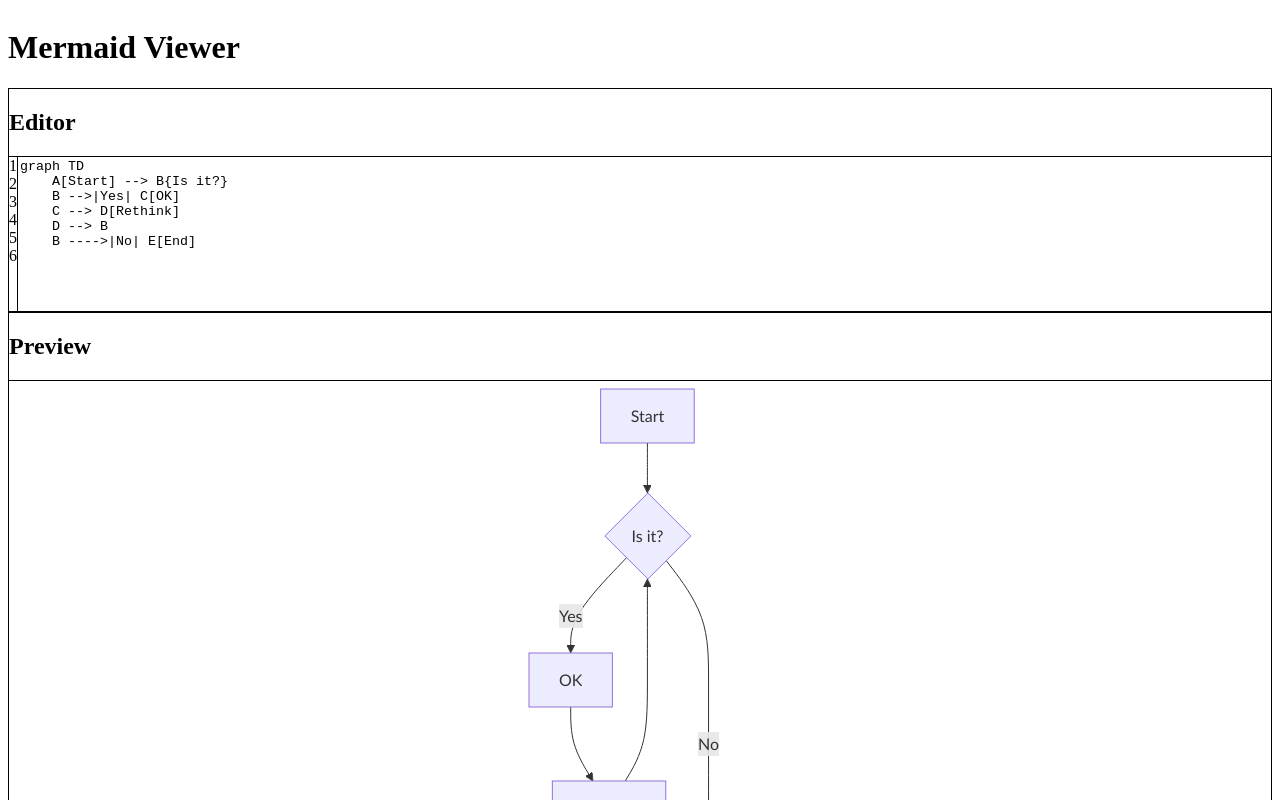
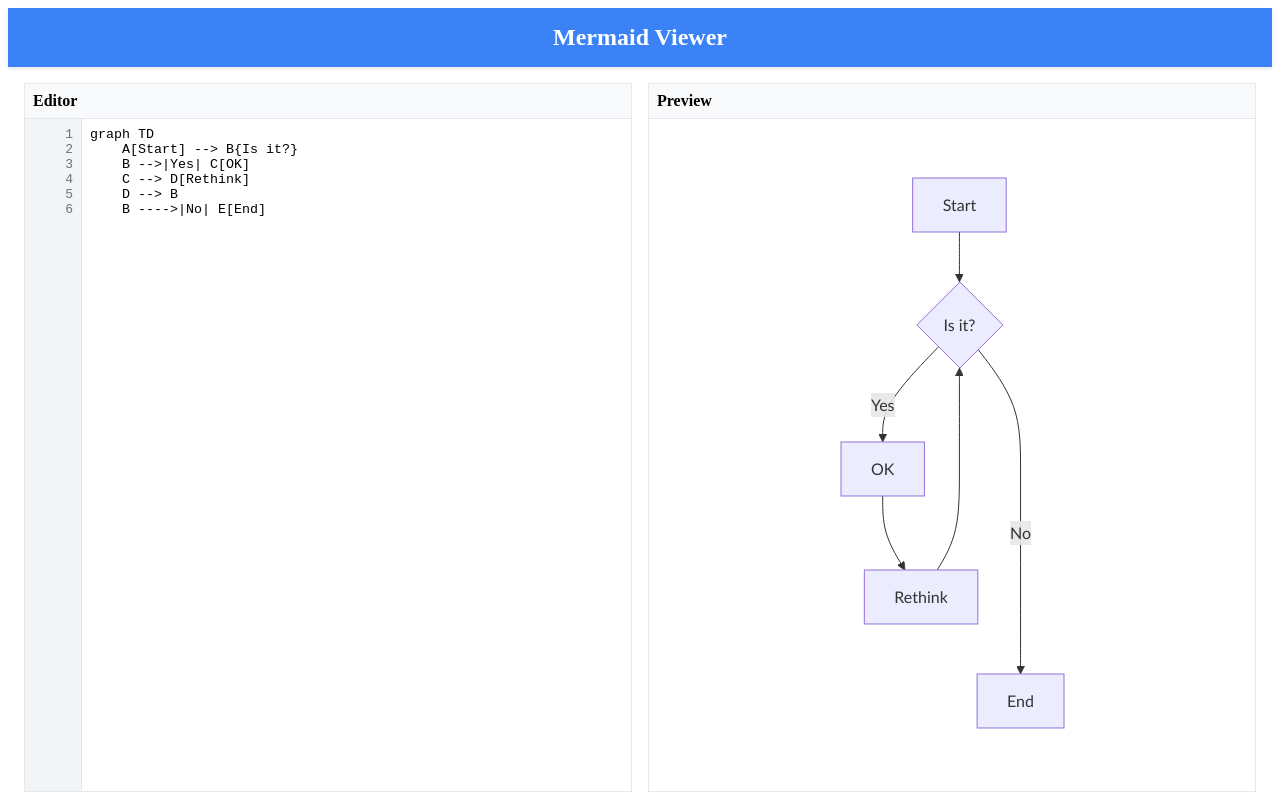
Before and after one commit to xyz600/mermaid-viewer, a React (Vite) app: page / in a window 1280 px wide. Shown: the top 800 px of the page. Built offline with nearby package versions, Linux system fonts and the light colour scheme.

Commit message:
Update App.tsx with inline styles for layout

```diff
--- a/src/App.tsx
+++ b/src/App.tsx
@@ -28,7 +28,7 @@ function App() {
           setSvgOutput(svg);
         } catch (error) {
           console.error('Failed to render mermaid diagram:', error);
-          setSvgOutput('<div class="text-red-500 p-4">Error rendering diagram</div>');
+          setSvgOutput('<div style="color: red; padding: 1rem;">Error rendering diagram</div>');
         }
       }
     };
@@ -40,32 +40,68 @@ function App() {
   const lineNumbers = code.split('\n').map((_, index) => index + 1);
 
   return (
-    <div className="min-h-screen flex flex-col bg-slate-50 dark:bg-slate-900 text-slate-900 dark:text-slate-100">
-      {/* Header */}
-      <header className="bg-blue-600 text-white shadow-lg">
-        <div className="container mx-auto px-4 py-3">
-          <h1 className="text-2xl font-bold">Mermaid Viewer</h1>
-        </div>
+    <div style={{ display: 'flex', flexDirection: 'column', minHeight: '100vh' }}>
+      {/* Header with centered title */}
+      <header style={{
+        backgroundColor: '#3b82f6',
+        color: 'white',
+        display: 'flex',
+        justifyContent: 'center',
+        alignItems: 'center',
+        padding: '1rem',
+        boxShadow: '0 2px 4px rgba(0, 0, 0, 0.1)'
+      }}>
+        <h1 style={{ margin: 0, fontSize: '1.5rem', fontWeight: 'bold' }}>Mermaid Viewer</h1>
       </header>
 
-      {/* Main Content */}
-      <main className="flex-grow container mx-auto px-4 py-6">
-        <div className="grid grid-cols-1 md:grid-cols-2 gap-6">
-          {/* Editor Section */}
-          <div className="bg-white dark:bg-slate-800 rounded-lg shadow-lg overflow-hidden border border-slate-200 dark:border-slate-700">
-            <div className="bg-slate-200 dark:bg-slate-700 px-4 py-2 border-b border-slate-300 dark:border-slate-600">
-              <h2 className="font-medium text-lg">Editor</h2>
+      {/* Main content area */}
+      <main style={{
+        display: 'flex',
+        flexDirection: 'row',
+        flexGrow: 1,
+        padding: '1rem',
+        gap: '1rem'
+      }}>
+        {/* Left side - Editor with line numbers */}
+        <div style={{
+          flex: 1,
+          display: 'flex',
+          flexDirection: 'column',
+          border: '1px solid #e5e7eb'
+        }}>
+          <div style={{
+            padding: '0.5rem',
+            borderBottom: '1px solid #e5e7eb',
+            backgroundColor: '#f9fafb'
+          }}>
+            <h2 style={{ margin: 0, fontSize: '1rem' }}>Editor</h2>
           </div>
-            <div className="flex">
-              {/* Line Numbers */}
-              <div className="bg-slate-100 dark:bg-slate-700 text-slate-500 dark:text-slate-400 py-3 px-2 text-right select-none font-mono border-r border-slate-200 dark:border-slate-600 w-12">
+          <div style={{ display: 'flex', flexGrow: 1 }}>
+            {/* Line numbers */}
+            <div style={{
+              backgroundColor: '#f3f4f6',
+              color: '#6b7280',
+              padding: '0.5rem',
+              textAlign: 'right',
+              userSelect: 'none',
+              fontFamily: 'monospace',
+              borderRight: '1px solid #e5e7eb',
+              minWidth: '2.5rem'
+            }}>
               {lineNumbers.map(num => (
-                  <div key={num} className="leading-6">{num}</div>
+                <div key={num}>{num}</div>
               ))}
             </div>
-              {/* Text Editor */}
+            {/* Text editor */}
             <textarea
-                className="w-full p-3 font-mono bg-white dark:bg-slate-800 border-none resize-none focus:ring-2 focus:ring-blue-500 focus:outline-none leading-6"
+              style={{
+                flexGrow: 1,
+                padding: '0.5rem',
+                fontFamily: 'monospace',
+                border: 'none',
+                resize: 'none',
+                outline: 'none'
+              }}
               value={code}
               onChange={(e) => setCode(e.target.value)}
               rows={Math.max(10, lineNumbers.length)}
@@ -74,23 +110,33 @@ function App() {
           </div>
         </div>
 
-          {/* Preview Section */}
-          <div className="bg-white dark:bg-slate-800 rounded-lg shadow-lg overflow-hidden border border-slate-200 dark:border-slate-700">
-            <div className="bg-slate-200 dark:bg-slate-700 px-4 py-2 border-b border-slate-300 dark:border-slate-600">
-              <h2 className="font-medium text-lg">Preview</h2>
+        {/* Right side - Preview */}
+        <div style={{
+          flex: 1,
+          display: 'flex',
+          flexDirection: 'column',
+          border: '1px solid #e5e7eb'
+        }}>
+          <div style={{
+            padding: '0.5rem',
+            borderBottom: '1px solid #e5e7eb',
+            backgroundColor: '#f9fafb'
+          }}>
+            <h2 style={{ margin: 0, fontSize: '1rem' }}>Preview</h2>
           </div>
-            <div className="p-4 overflow-auto min-h-[300px] flex items-center justify-center">
-              <div ref={mermaidRef} className="hidden"></div>
+          <div style={{
+            padding: '1rem',
+            flexGrow: 1,
+            overflow: 'auto',
+            display: 'flex',
+            justifyContent: 'center',
+            alignItems: 'center'
+          }}>
+            <div ref={mermaidRef} style={{ display: 'none' }}></div>
             <div dangerouslySetInnerHTML={{ __html: svgOutput }} />
           </div>
         </div>
-        </div>
       </main>
-
-      {/* Footer */}
-      <footer className="bg-slate-200 dark:bg-slate-800 py-4 text-center text-slate-600 dark:text-slate-400 text-sm border-t border-slate-300 dark:border-slate-700">
-        <p>Mermaid Viewer - A tool for creating and visualizing diagrams</p>
-      </footer>
     </div>
   )
 }
```
Lines whose indentation alone changed are shown as unchanged.
